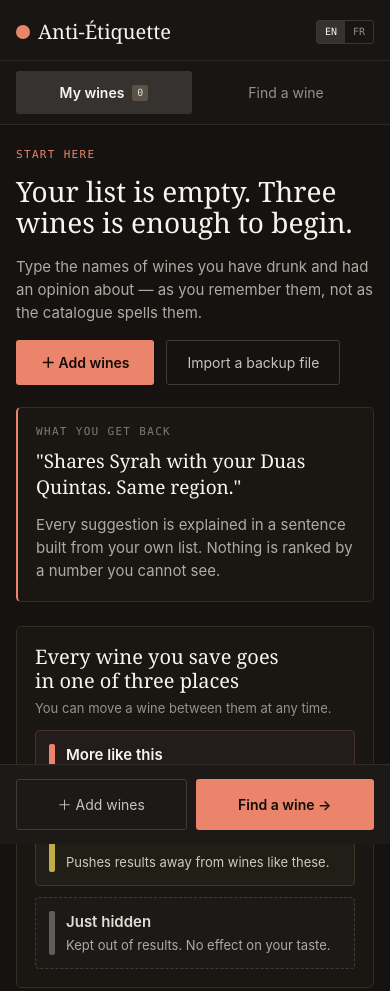
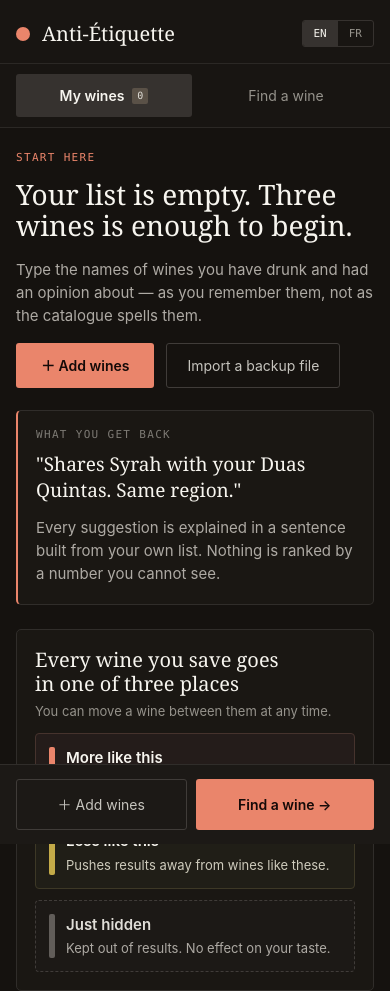
Before and after one commit to raphaelaleixo/anti-etiquette, a website built with Vite: page app/index.html in a window 390 px wide. Shown: the top 991 px of the page. Built offline with nearby package versions, Linux system fonts and the light colour scheme.

Commit message:
Bring the app's language switch and brand up to the landing's
Diffed every header declaration between the two stylesheets rather than
eyeballing it, which turned up four real differences and a pile of false ones
— --accent and --more are both #ea856b, --line and --line2 are both #2b2825,
so those pairs only look different in the source.

The switch was the visible one: 6px 8px of padding at 10px against the
landing's 7px 11px at 11px. The brand's gap was 8px against 12px. Both now
match at narrow; desktop keeps the design's tighter figures, where this bar
also has to carry the tab switch.

The toggle's border moved from --edge to --line4, which is the token that
actually matches what the landing paints.

Three differences left, all deliberate. The app header sits on --topbar while
the landing's sits on the page — frames 01 and 03 specify exactly that, so the
app bar being a shade lighter is the design's call rather than drift. The
gutters differ by 2px because --pad is 16 and the landing's is 18, again from
the frames; aligning them would either shift every screen in the app or leave
the header out of line with the content beneath it. And the remaining colour
deltas are a percent or two of lightness apiece, which is not worth a new
token to express.

535 tests green, typecheck and build clean.

```diff
--- a/src/landing.css
+++ b/src/landing.css
@@ -90,7 +90,7 @@ a { color: inherit; text-decoration: none; }
   border-block-end: 1px solid var(--line);
   flex-wrap: wrap;
 }
-.brand { display: flex; align-items: center; gap: 12px; }
+.brand { display: flex; align-items: baseline; gap: 12px; }
 .brand-mark {
   inline-size: 14px;
   block-size: 14px;
--- a/src/styles.css
+++ b/src/styles.css
@@ -267,7 +267,7 @@ button { font: inherit; color: inherit; }
 .topbar-left { display: flex; align-items: center; gap: 32px; }
 .topbar-right { display: flex; align-items: center; gap: 12px; }
 
-.brand { display: flex; align-items: baseline; gap: 8px; }
+.brand { display: flex; align-items: baseline; gap: 12px; }
 .mark {
   inline-size: 14px;
   block-size: 14px;
@@ -287,15 +287,15 @@ button { font: inherit; color: inherit; }
   display: flex;
   align-items: center;
   overflow: hidden;
-  border: 1px solid var(--edge);
+  border: 1px solid var(--line4);
   border-radius: 3px;
 }
 .langtoggle button {
-  padding: 6px 8px;
+  padding: 7px 11px;
   border: 0;
   background: transparent;
   color: var(--mute2);
-  font: 500 10px/1 var(--mono);
+  font: 500 11px/1 var(--mono);
   cursor: pointer;
 }
 .langtoggle button.active { background: var(--seg-on); color: var(--ink0); }
@@ -324,7 +324,8 @@ button { font: inherit; color: inherit; }
   .mark { inline-size: 12px; block-size: 12px; }
   .wordmark { font-size: 18px; }
   .topbar-right { gap: 24px; }
-  .langtoggle button { padding: 6px 10px; font-size: 11px; }
+  .brand { gap: 10px; }
+  .langtoggle button { padding: 6px 10px; }
 }
 
 /* ── the two sections ────────────────────────────────────────────────────── */
```
